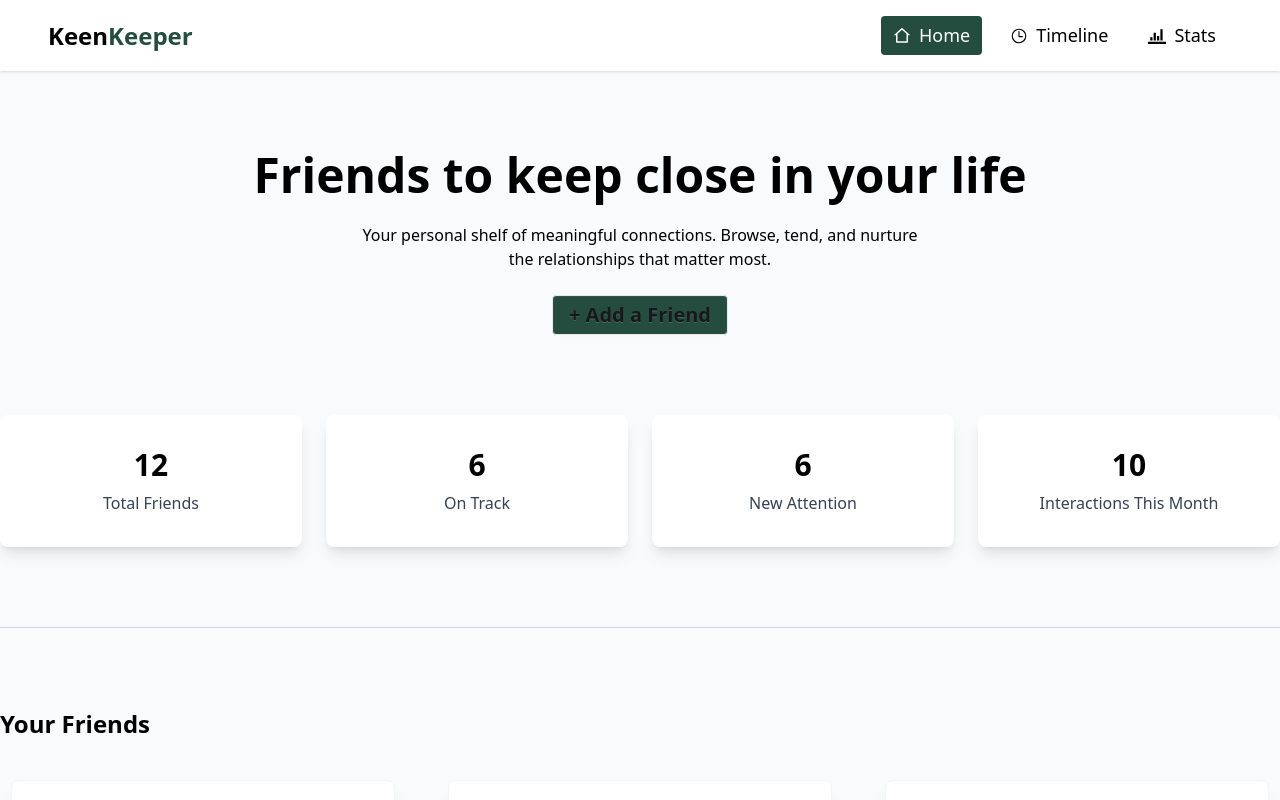
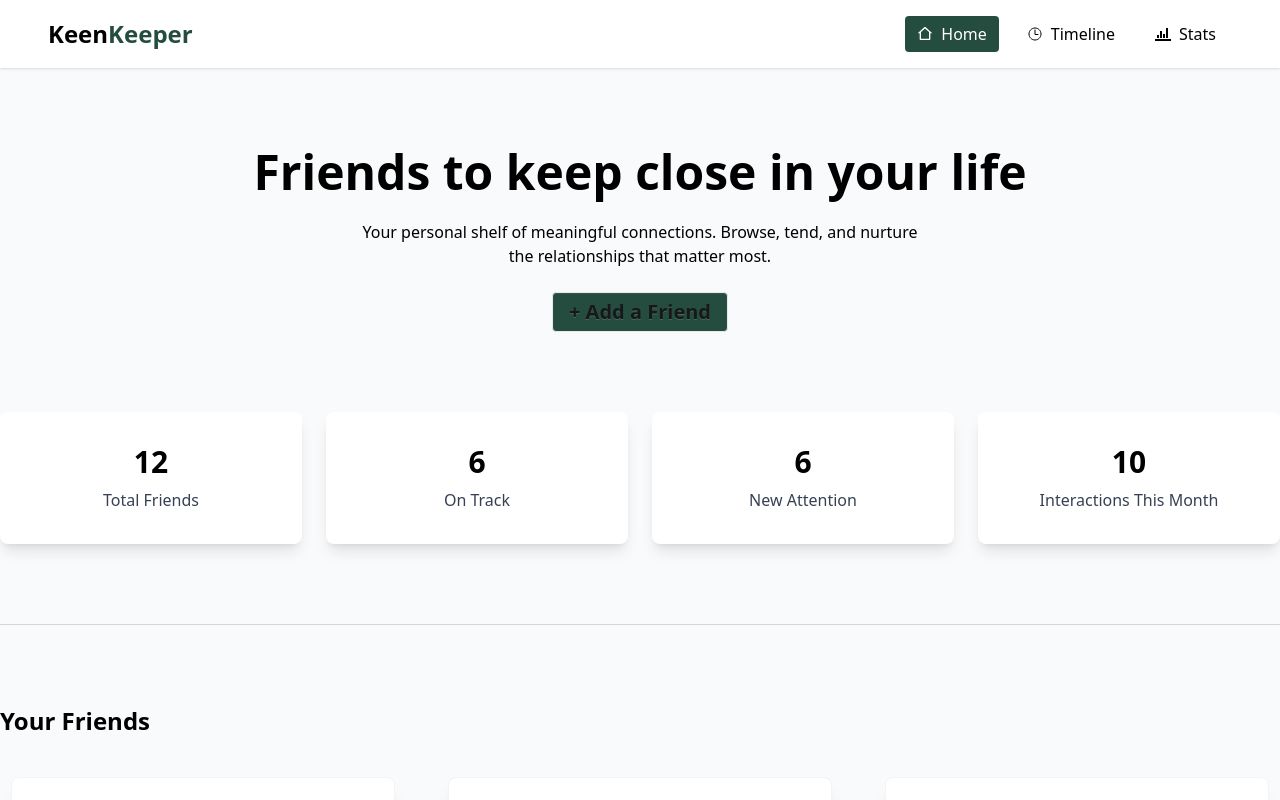
Before and after one commit to Nabil593/keen-keeper, a Next.js app: page / in a window 1280 px wide. Shown: the top 800 px of the page. Built offline with nearby package versions, Linux system fonts and the light colour scheme.

Commit message:
Navber compeleted

```diff
--- a/src/Components/Navber.jsx
+++ b/src/Components/Navber.jsx
@@ -28,7 +28,7 @@ const Navber = () => {
                 </div>
 
                 <div className="flex-none lg:block md:block hidden">
-                    <ul className="menu menu-horizontal gap-4 text-[18px] px-1 font-medium text-black">
+                    <ul className="menu menu-horizontal gap-4 text-[16px] px-1 font-medium text-black">
                         {link}
                     </ul>
                 </div>
@@ -43,7 +43,7 @@ const Navber = () => {
             {
                 open &&
                 <div className="flex flex-row lg:hidden md:hidden bg-white">
-                    <ul className="menu gap-4 text-[18px] px-1 font-medium text-black ml-4">
+                    <ul className="menu gap-4 text-[16px] px-1 font-medium text-black ml-4 my-4">
                         {link}
                     </ul>
                 </div>
```
